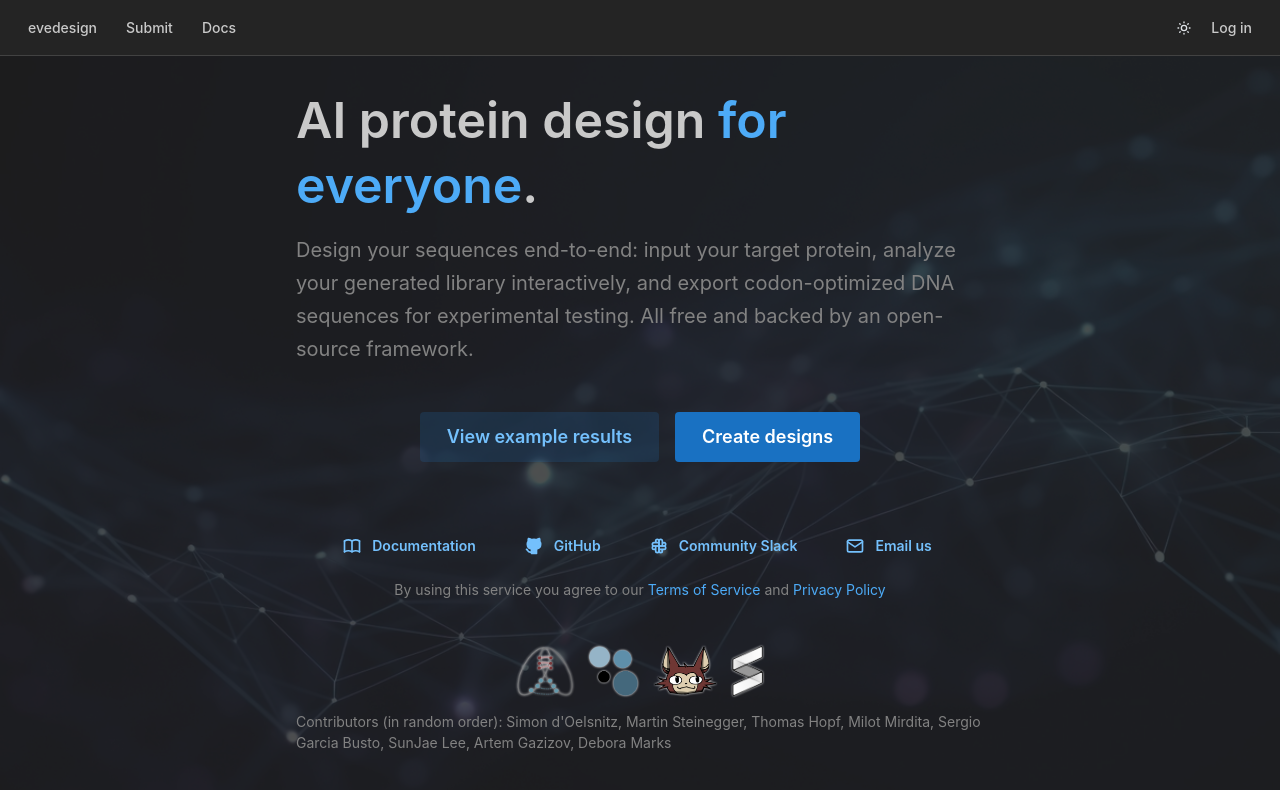
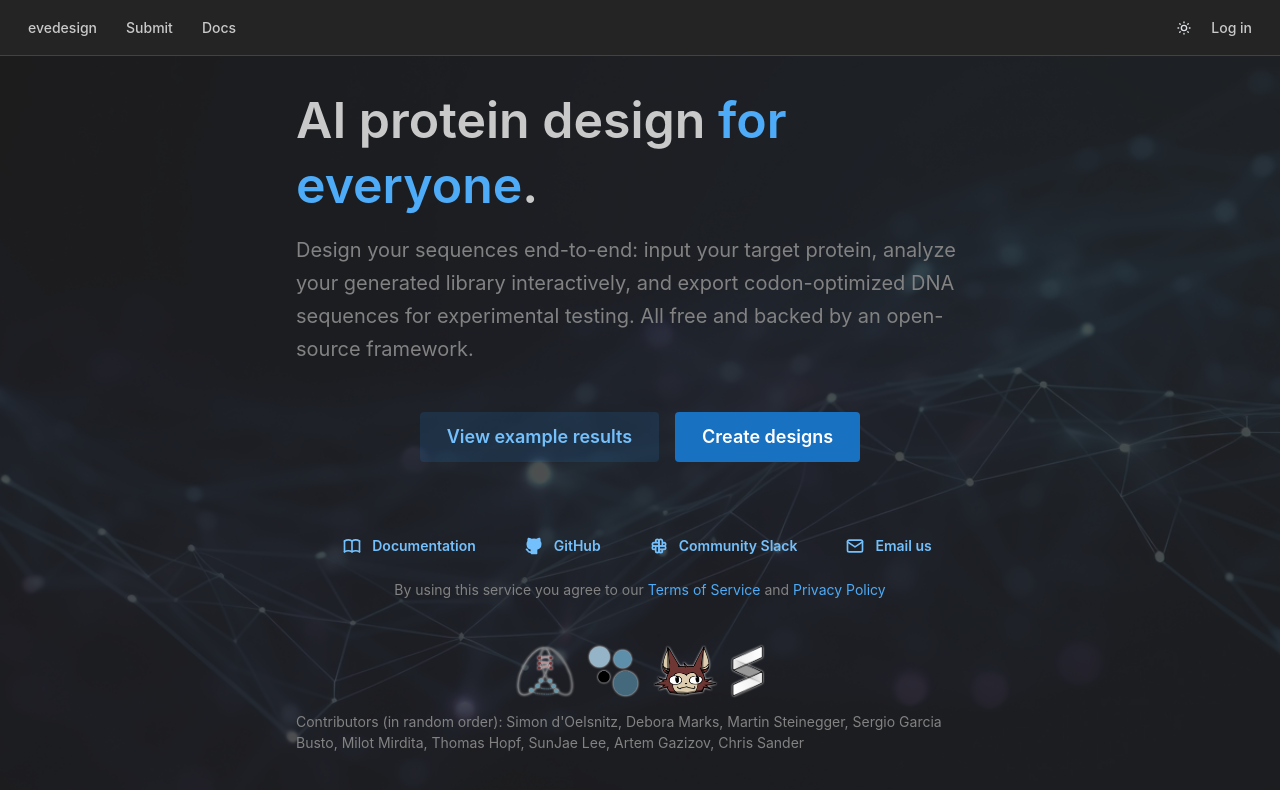
Before and after one commit to evedesignbio/evedesign-ui, a React (Vite) app: page / in a window 1280 px wide. Shown: the top 790 px of the page. Built offline with nearby package versions, Linux system fonts and the light colour scheme; what molstar, plotly.js-gl2d-dist, react-plotly.js would draw is missing.

Commit message:
add chris

```diff
--- a/src/pages/start/index.tsx
+++ b/src/pages/start/index.tsx
@@ -53,6 +53,7 @@ const CONTRIBUTORS = shuffleArray([
   "Milot Mirdita",
   "Thomas Hopf",
   "Debora Marks",
+  "Chris Sander",
 ]);
 
 const GROUPS = [
```
